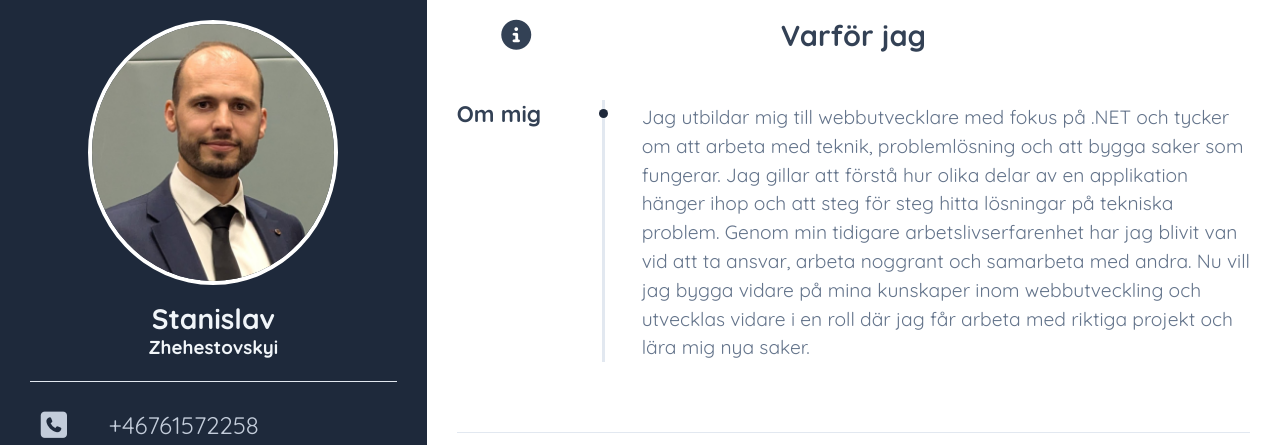
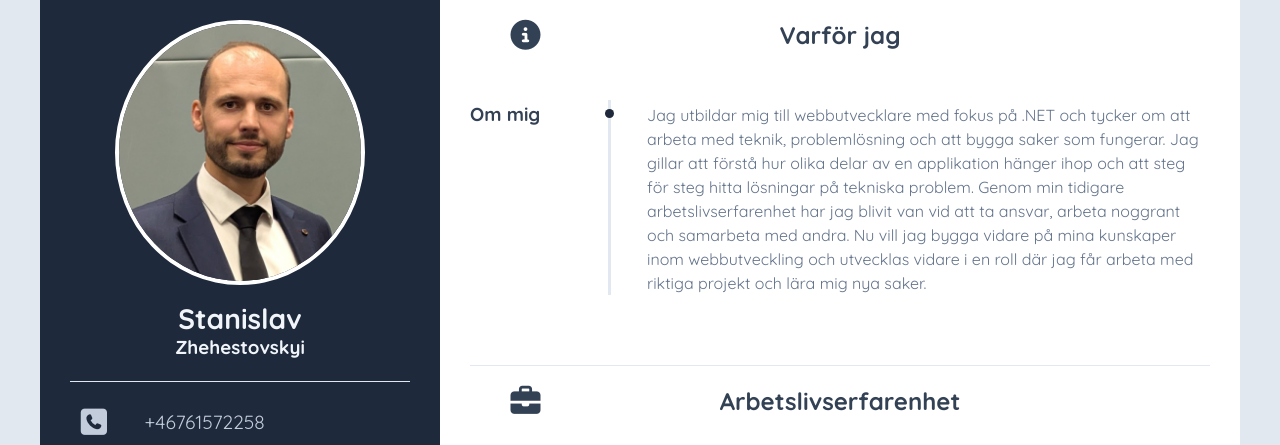
Before and after one commit to Stanzhy/CV, a plain HTML site: page index.html in a window 1280 px wide. Shown: the top 445 px of the page. Drawn offline with Linux system fonts and the light colour scheme.

Commit message:
fixat bugs

```diff
--- a/index.html
+++ b/index.html
@@ -16,7 +16,7 @@
   <body>
     <aside>
       <section class="head">
-        <img src="../image/stanislav_zhehestovskyi.jpg" alt="Profile image" />
+        <img src="./image/stanislav_zhehestovskyi.jpg" alt="Profile image" />
         <h1>Stanislav<br />Zhehestovskyi</h1>
       </section>
       <section class="contacts">
--- a/style.css
+++ b/style.css
@@ -89,7 +89,7 @@ ul {
 }
 
 li {
-  font-size: 1.5rem;
+  font-size: 1.2rem;
   text-align: left;
   line-height: 1.5;
   padding: 5px;
@@ -137,7 +137,7 @@ progress {
 }
 
 main {
-  font-size: 1.2rem;
+  font-size: 1rem;
   line-height: 1.4rem;
   padding: 0 30px 0 30px;
   background-color: var(--base-color-main);
@@ -238,7 +238,7 @@ main i {
     grid-template-areas:
       "aside1 main"
       "aside2 main";
-    max-width: 1300px;
+    max-width: 1200px;
     margin: 0 auto;
   }
 
```
